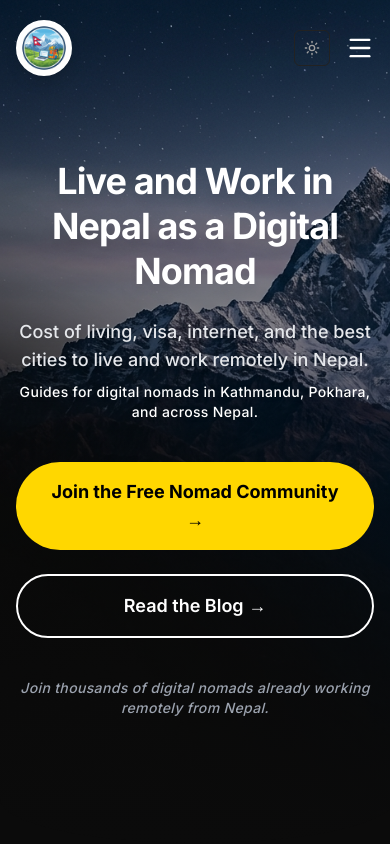
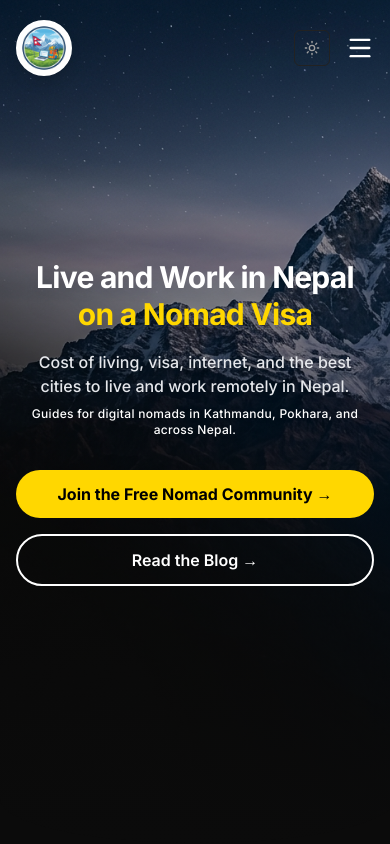
Before and after one commit to DRKAFLE123/digital-nomads-in-nepal, a Next.js app: page / in a window 390 px wide. Shown: the top 844 px of the page. Built offline with nearby package versions, Linux system fonts and the light colour scheme.

Commit message:
feat(ui): update hero H1 to nomad visa copy, full mobile responsiveness on all breakpoints

```diff
--- a/components/HeroSection.tsx
+++ b/components/HeroSection.tsx
@@ -18,30 +18,31 @@ export default function HeroSection() {
       {/* Dark Overlay for text readability (matches the image's deep navy/black overlay design seamlessly) */}
       <div className="absolute inset-0 z-10 bg-gradient-to-t from-[#0B0B0B] via-black/50 to-black/20" />
 
-      {/* 🌟 Content */}
-      <div className="relative z-20 max-w-4xl px-4 sm:px-6 lg:px-8 text-center flex flex-col items-center mt-8">
+      {/* Content */}
+      <div className="relative z-20 w-full max-w-4xl mx-auto px-4 sm:px-6 lg:px-8 text-center flex flex-col items-center py-16 md:py-24">
 
         {/* H1 */}
-        <h1 className="text-4xl md:text-6xl lg:text-7xl font-bold text-white tracking-tight leading-tight drop-shadow-xl mb-6">
-          Live and Work in Nepal as a Digital Nomad
+        <h1 className="text-3xl sm:text-5xl md:text-6xl lg:text-7xl font-bold text-white tracking-tight leading-tight drop-shadow-xl mb-4">
+          Live and Work in Nepal<br className="hidden sm:block" />{" "}
+          <span className="text-primary">on a Nomad Visa</span>
         </h1>
 
         {/* Subheadline */}
-        <p className="text-lg md:text-2xl text-gray-200 font-medium drop-shadow-md max-w-3xl mb-2">
+        <p className="text-base sm:text-lg md:text-xl text-gray-200 font-medium drop-shadow-md max-w-2xl mb-2 px-2">
           Cost of living, visa, internet, and the best cities to live and work remotely in Nepal.
         </p>
 
         {/* Extra SEO Line */}
-        <p className="text-sm md:text-base text-primary/90 font-medium drop-shadow mb-10 tracking-wide">
+        <p className="text-xs sm:text-sm text-primary/90 font-medium drop-shadow mb-8 tracking-wide px-2">
           Guides for digital nomads in Kathmandu, Pokhara, and across Nepal.
         </p>
 
         {/* CTA Buttons */}
-        <div className="flex flex-col sm:flex-row items-center justify-center gap-6 w-full sm:w-auto">
+        <div className="flex flex-col sm:flex-row items-center justify-center gap-4 w-full max-w-md sm:max-w-none">
           {/* Primary CTA */}
           <Link
             href="/community"
-            className="w-full sm:w-auto bg-primary text-black font-bold px-8 py-4 rounded-full transition-all transform hover:scale-105 hover:bg-white hover:shadow-xl text-lg"
+            className="w-full sm:w-auto bg-primary text-black font-bold px-6 sm:px-8 py-3 sm:py-4 rounded-full transition-all transform hover:scale-105 hover:bg-white hover:shadow-xl text-base sm:text-lg text-center"
           >
             Join the Free Nomad Community →
           </Link>
@@ -49,14 +50,14 @@ export default function HeroSection() {
           {/* Secondary CTA */}
           <Link
             href="/blog"
-            className="w-full sm:w-auto text-white font-semibold border-2 border-white px-8 py-4 rounded-full hover:border-primary hover:text-primary transition-all text-lg"
+            className="w-full sm:w-auto text-white font-semibold border-2 border-white px-6 sm:px-8 py-3 sm:py-4 rounded-full hover:border-primary hover:text-primary transition-all text-base sm:text-lg text-center"
           >
             Read the Blog →
           </Link>
         </div>
 
-        {/* Trust Line */}
-        <p className="mt-10 text-gray-400 text-sm italic font-medium tracking-wide">
+        {/* Trust Line — hidden on very small screens to reduce clutter */}
+        <p className="hidden sm:block mt-8 text-gray-400 text-sm italic font-medium tracking-wide">
           Join thousands of digital nomads already working remotely from Nepal.
         </p>
       </div>
```
